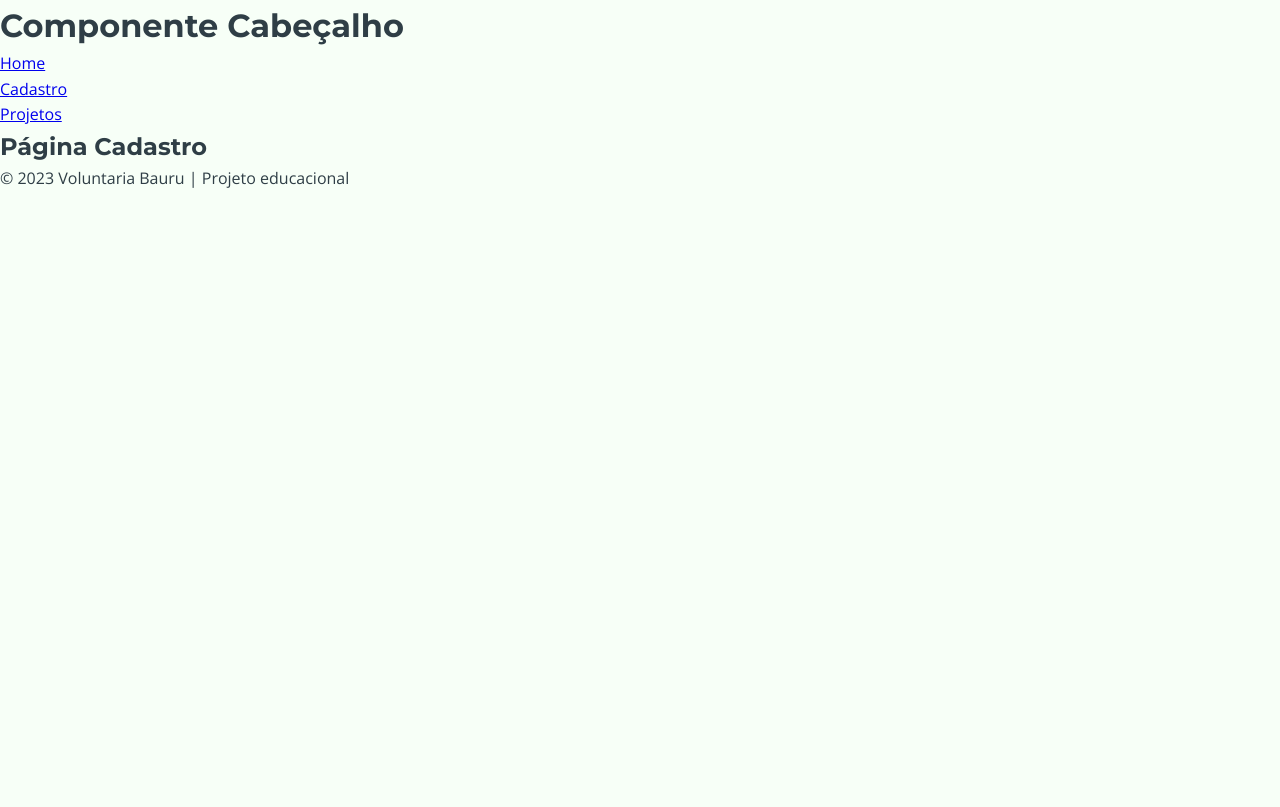
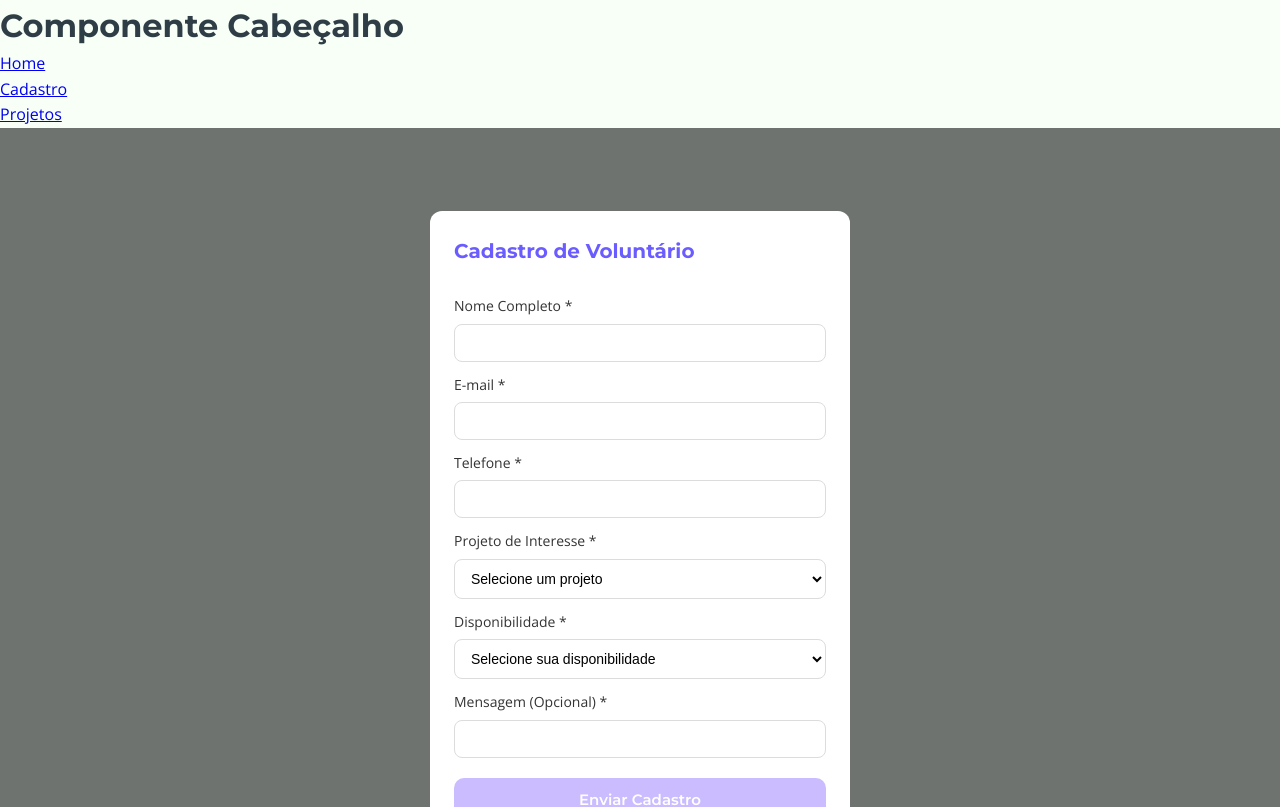
Before and after one commit to ceciliokaua/projeto-integrador-senac-bauru-solidaria, a React (Vite) app: page /cadastro in a window 1280 px wide. Shown: the top 807 px of the page. Built offline with nearby package versions, Linux system fonts and the light colour scheme.

Commit message:
Teste cadastro

```diff
--- /dev/null
+++ b/src/Style/Cadastro.css
@@ -0,0 +1,94 @@
+.cadastro-overlay {
+    min-height: 100vh;
+    background: rgba(0, 0, 0, 0.55);
+    display: flex;
+    justify-content: center;
+    align-items: center;
+    padding: 20px;
+}
+
+.cadastro-card {
+    background: #ffffff;
+    width: 420px;
+    max-width: 90vh;
+    overflow-y: auto;
+    border-radius: 12px;
+    padding: 24px;
+}
+
+.cadastro-header{
+    margin-bottom: 16px;
+}
+
+.cadastro-header h2{
+    color: #6b5cff;
+    font-size: 20px;
+}
+
+.cadastro-form {
+    display: flex;
+    flex-direction: column;
+}
+
+.cadastro-form label{
+    font-size: 14px;
+    font-weight: 500;
+    margin-top: 12px;
+    margin-bottom: 6px;
+    color: #333;
+}
+
+.cadastro-form input, .cadastro-form select, .cadastro-form textarea{
+    width: 100%;
+    padding: 10px 12px;
+    border-radius: 8px;
+    border: 1px solid #dcdcdc;
+    font-size: 14px;
+}
+
+.cadastro-form select{
+    background-color: #fff;
+    cursor: pointer;
+}
+
+.cadastro-form textarea{
+    resize: none;
+    height: 90px;
+}
+
+.cadastro-btn {
+    margin-top: 20px;
+    padding: 12px;
+    border-radius: 10px;
+    border: none;
+    background: #cbbcff;
+    color: white;
+    font-size: 15px;
+    font-weight: 600;
+    cursor: pointer;
+    transition: background 0.2s;
+}
+
+.cadastro-btn:hover {
+    background: #b7a6ff;
+}
+
+.cadastro-form input::placeholder, .cadastro-form textarea::placeholder {
+    color: #aaa;
+}
+
+.cadastro-form input:focus, .cadastro-form select:focus, .cadastro-form textarea:focus {
+    outline: none;
+    border-color: #6b5cff;
+}
+
+.cadastro-sucesso {
+    background-color: #e6f4ea;
+    color: #1e7e34;
+    padding: 10px;
+    border-radius: 8px;
+    margin-bottom: 16px;
+    text-align: center;
+    font-size: 14px;
+    font-weight: 500;
+}
--- a/src/paginas/Cadastro.tsx
+++ b/src/paginas/Cadastro.tsx
@@ -1,9 +1,135 @@
+import { useState } from "react";
+import "../Style/Cadastro.css";
+
+interface CadastroForm {
+    nome: string;
+    email: string;
+    telefone: string;
+    projeto: string;
+    disponibilidade: string;
+    mensagem: string;
+}
+
 function Cadastro() {
+
+    const initialFormState: CadastroForm = {
+        nome: "",
+        email: "",
+        telefone: "",
+        projeto: "",
+        disponibilidade: "",
+        mensagem: "",
+    };
+
+    const [form, setForm] = useState<CadastroForm>(initialFormState);
+
+    const [sucesso, setSucesso] = useState(false);
+
+    function handleChange(
+    e: React.ChangeEvent<
+    HTMLInputElement | HTMLSelectElement | HTMLTextAreaElement
+    >
+
+) {
+    const { name, value } = e.target;
+    setForm({
+        ...form,
+        [name]: value, });
+}
+
+function handleSubmit(e: React.FormEvent) {
+    e.preventDefault();
+    console.log(form);
+    setSucesso(true);
+    setForm(initialFormState);
+}
+
     return (
-        <div>
-            <h2>Página Cadastro</h2>
+        <div className="cadastro-overlay">
+            <div className="cadastro-card">
+                <header className="cadastro-header">
+                    <h2>Cadastro de Voluntário</h2>
+                </header>
+
+                {sucesso && (
+                    <p className="cadastro-sucesso">
+                        Cadastro enviado com sucesso!
+                    </p>
+                )}
+
+                <form className="cadastro-form" onSubmit={handleSubmit}>
+                    <label>Nome Completo *</label>
+                    <input
+                      type="text"
+                      name="nome"
+                      value={form.nome}
+                      onChange={handleChange}
+                      required
+                    />
+
+                    <label>E-mail *</label>
+                    <input
+                      type="text"
+                      name="email"
+                      value={form.email}
+                      onChange={handleChange}
+                      required
+                    />
+
+                    <label>Telefone *</label>
+                    <input
+                      type="text"
+                      name="telefone"
+                      value={form.telefone}
+                      onChange={handleChange}
+                      required
+                    />
+
+                    <label>Projeto de Interesse *</label>
+                    <select
+                      name="projeto"
+                      value={form.projeto}
+                      onChange={handleChange}
+                      required
+                    >
+                        <option value="">Selecione um projeto</option>
+                        <option value="banco-de-alimentos">Banco de Alimentos</option>
+                        <option value="educacao-infantil">Educação Infantil</option>
+                        <option value="cuidado-idosos">Cuidado aos idosos</option>
+                    </select>
+
+                    <label>Disponibilidade *</label>
+                    <select
+                      name="disponibilidade"
+                      value={form.disponibilidade}
+                      onChange={handleChange}
+                      required
+                    >
+                        <option value="">Selecione sua disponibilidade</option>
+                        <option value="semana-manha">Dias de semana - Manhã</option>
+                        <option value="semana-tarde">Dias de semana - Tarde</option>
+                        <option value="semana-noite">Dias de semana - Noite</option>
+                        <option value="final-semana">Finais de semana</option>
+                        <option value="flexivel">Flexível</option>
+                    </select>
+
+                    <label>Mensagem (Opcional) *</label>
+                    <input
+                      type="text"
+                      name="mensagem"
+                      value={form.mensagem}
+                      onChange={handleChange}
+                      required
+                    />
+
+                    <button type="submit" className="cadastro-btn">
+                    Enviar Cadastro
+                </button>
+
+                </form>
+
+            </div>
         </div>
     )
 }
-
-export default Cadastro;
+export default Cadastro
```
Also changed, not shown: 1 other file (tests, documents, lock files or other folders).
